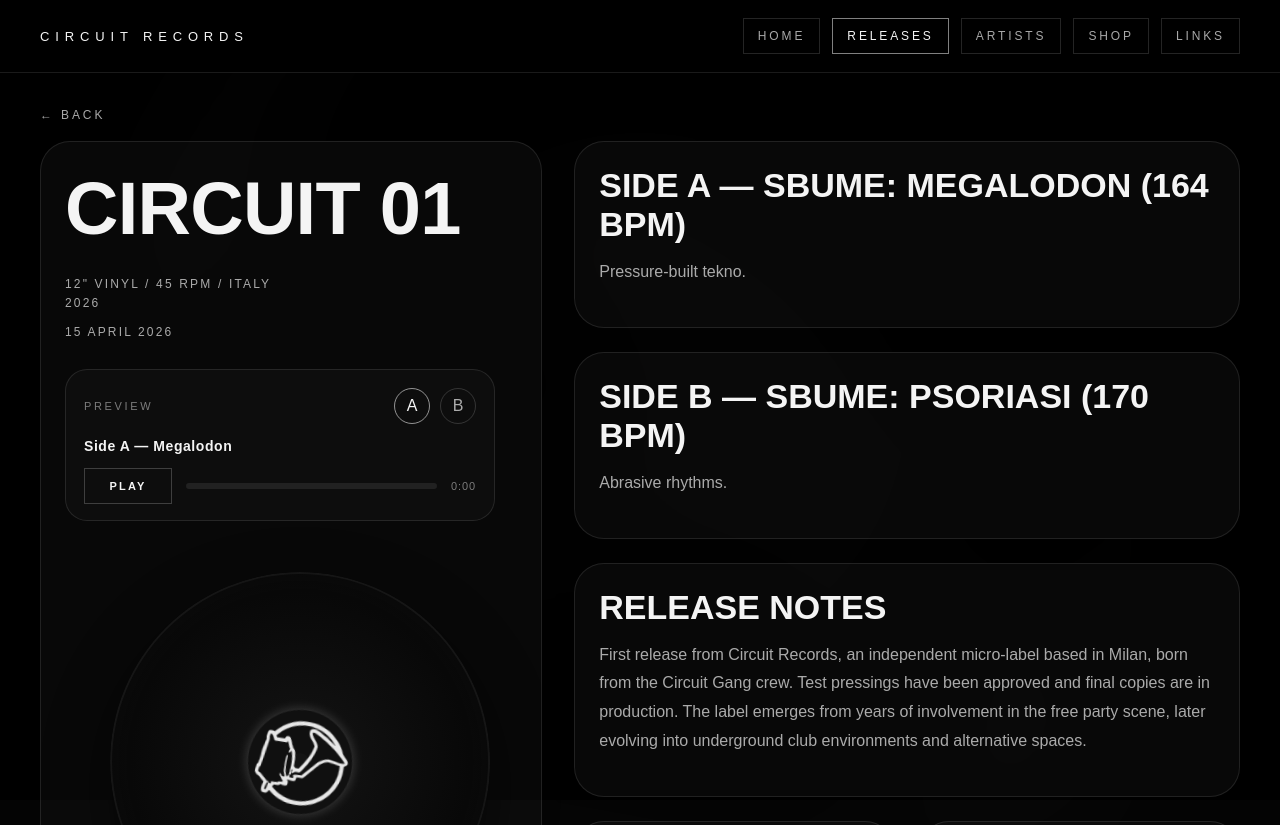
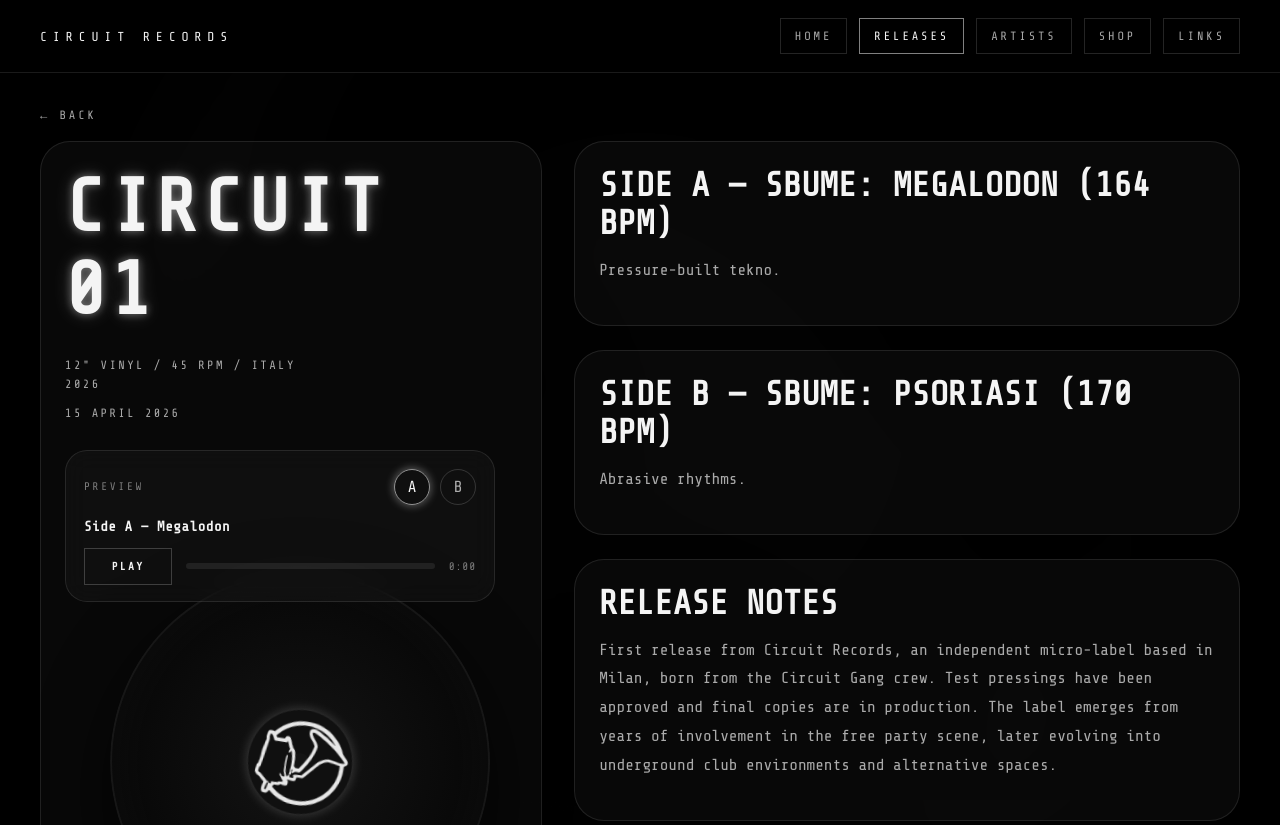
Before and after one commit to masgiorgino-pixel/circuit-records-site, a plain HTML site: page release-circuit-01.html in a window 1280 px wide. Shown: the top 825 px of the page. Drawn offline with nearby package versions, Linux system fonts and the light colour scheme.

Commit message:
Add files via upload

```diff
--- a/styles.css
+++ b/styles.css
@@ -1,3 +1,5 @@
+@import url('https://fonts.googleapis.com/css2?family=Share+Tech+Mono&display=swap');
+
 :root {
   --bg: #050505;
   --panel: rgba(255,255,255,0.03);
@@ -732,3 +734,66 @@ body {
   font-family: 'Orbitron', sans-serif;
   letter-spacing: 0.2em;
 }
+
+
+/* RAVE MODE UPGRADE */
+body {
+  background: radial-gradient(circle at 50% 20%, #050505 0%, #000 60%);
+}
+
+.circuit-card-title {
+  text-shadow:
+    0 0 8px rgba(255,255,255,0.4),
+    0 0 20px rgba(255,255,255,0.2);
+}
+
+.snippet-player {
+  backdrop-filter: blur(12px);
+  background: rgba(255,255,255,0.03);
+}
+
+.snippet-tab.is-active {
+  box-shadow: 0 0 10px rgba(255,255,255,0.4);
+}
+
+.snippet-progress-bar {
+  background: linear-gradient(90deg, #fff, rgba(255,255,255,0.2));
+}
+
+.vinyl-label {
+  filter: drop-shadow(0 0 10px rgba(255,255,255,0.35));
+}
+
+.vinyl-disc {
+  box-shadow:
+    inset 0 0 0 2px rgba(255,255,255,.05),
+    inset 0 0 60px rgba(255,255,255,.04),
+    0 30px 80px rgba(0,0,0,.7);
+}
+
+
+/* CYBER / GLITCH FONT */
+body {
+  font-family: 'Share Tech Mono', monospace;
+}
+
+.circuit-card-title {
+  font-family: 'Share Tech Mono', monospace;
+  font-weight: 700;
+  letter-spacing: 0.08em;
+  text-transform: uppercase;
+}
+
+.meta p {
+  font-family: 'Share Tech Mono', monospace;
+  font-size: 12px;
+  letter-spacing: 0.2em;
+}
+
+.snippet-track-title {
+  font-family: 'Share Tech Mono', monospace;
+}
+
+.snippet-play {
+  font-family: 'Share Tech Mono', monospace;
+}
```
